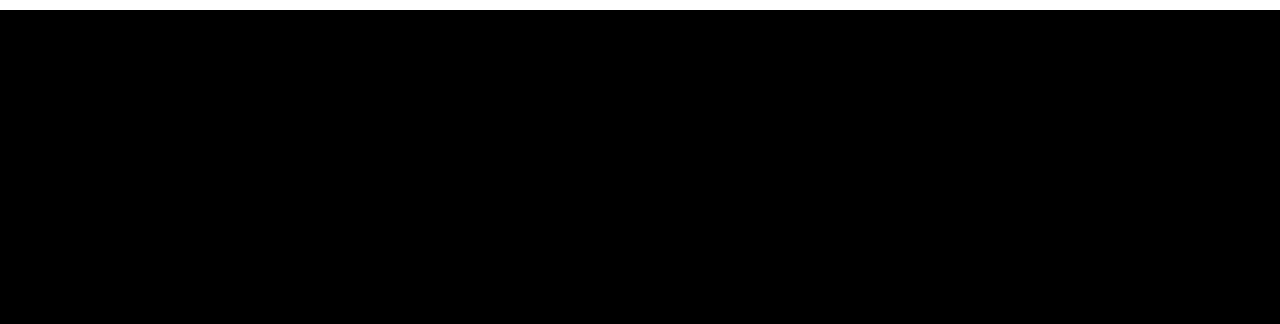
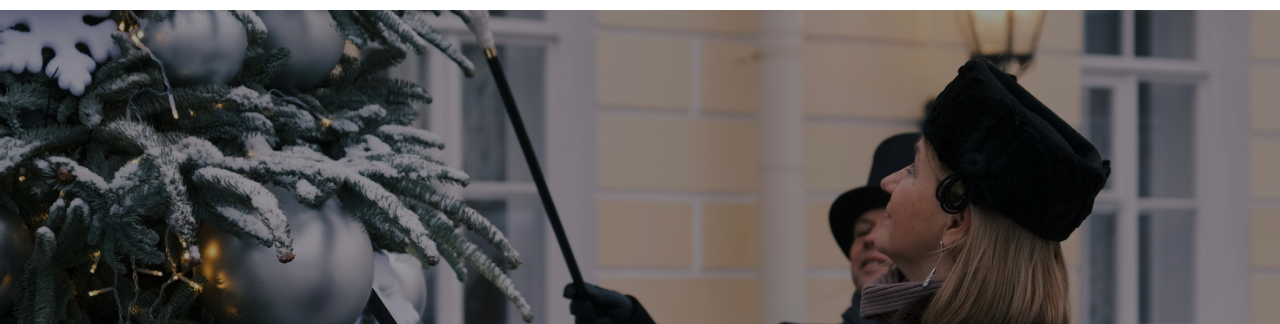
Before and after one commit to myfavoriteme/tema-project, a plain HTML site: page index.html in a window 1280 px wide. Shown: the part 110-434 px from the top of the page. Drawn offline with Linux system fonts and the light colour scheme.

Commit message:
fix: god gamn link

```diff
--- a/css/style.scss
+++ b/css/style.scss
@@ -102,7 +102,7 @@ body{
   background: black;
   background-color: black;
   background-image:
-    url(assets/images/main2.jpg);
+    url(../assets/images/main2.jpg);
   background-repeat: no-repeat;
   background-size: 100%;
   background-position: center;
```
Also changed, not shown: css/style.css.
